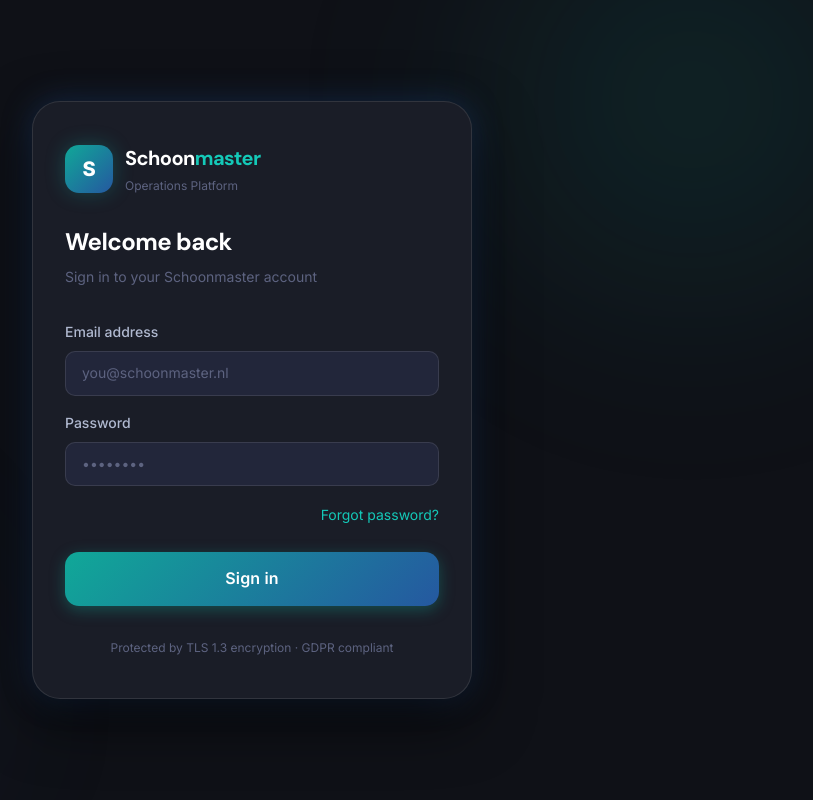
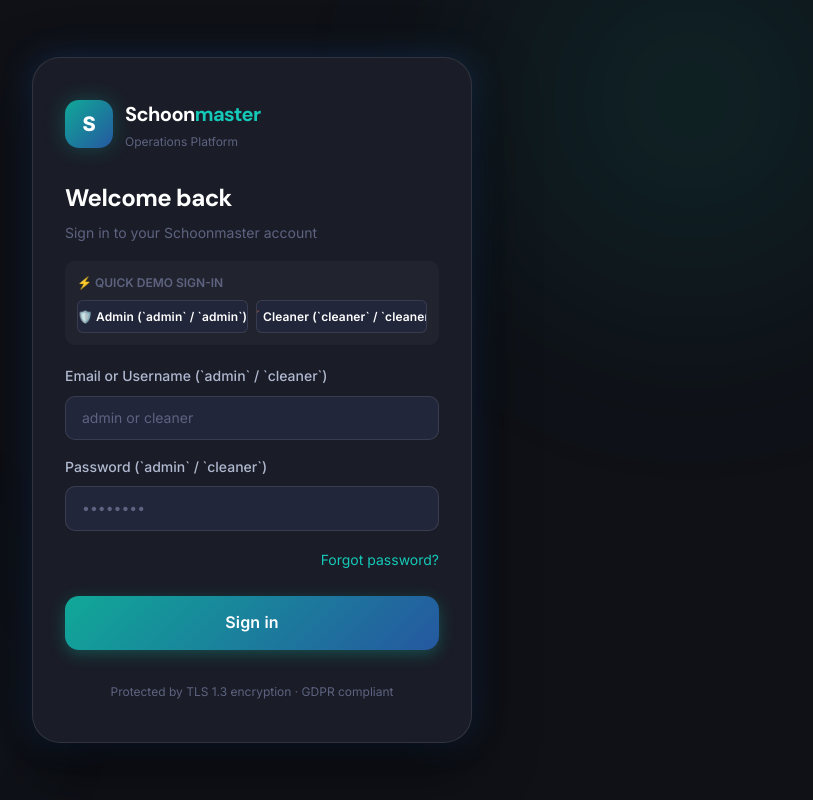
Before and after one commit to rifatkhan97/Schoonmaster, a Next.js app: page /login in a window 1280 px wide. Shown: the whole page, without its empty margins (388-1201 px from the left). Built offline with nearby package versions, Linux system fonts and the light colour scheme; no server answers.

Commit message:
feat: add instant shortcut sign-in for admin/admin and cleaner/cleaner plus 1-click quick demo login buttons

```diff
--- a/app/login/page.tsx
+++ b/app/login/page.tsx
@@ -32,39 +32,69 @@ function LoginContent() {
 
   const supabase = createClient();
 
-  async function handleLogin(e: React.FormEvent) {
-    e.preventDefault();
+  async function performLogin(targetEmail: string, targetPass: string) {
     setError(null);
 
+    // Normalize shortcut usernames: 'admin' -> 'admin@schoonmaster.nl', 'cleaner' -> 'cleaner@schoonmaster.nl'
+    let resolvedEmail = targetEmail.trim().toLowerCase();
+    if (resolvedEmail === 'admin') resolvedEmail = 'admin@schoonmaster.nl';
+    if (resolvedEmail === 'cleaner') resolvedEmail = 'cleaner@schoonmaster.nl';
+    if (resolvedEmail === 'manager') resolvedEmail = 'manager@schoonmaster.nl';
+    if (resolvedEmail === 'auditor') resolvedEmail = 'auditor@schoonmaster.nl';
+
     startTransition(async () => {
+      // 1. Attempt Supabase Auth sign-in
       const { data, error: authError } = await supabase.auth.signInWithPassword({
-        email,
-        password,
+        email: resolvedEmail,
+        password: targetPass,
       });
 
-      if (authError || !data.user) {
-        setError('Invalid email or password. Please try again.');
-        return;
-      }
-
-      // Get user role to redirect to correct portal
+      if (!authError && data.user) {
         const { data: profile } = await supabase
           .from('users')
           .select('role, is_active')
           .eq('id', data.user.id)
           .single();
 
-      if (!profile?.is_active) {
+        if (!profile?.is_active && profile?.role) {
           await supabase.auth.signOut();
           setError('Your account has been disabled. Contact your administrator.');
           return;
         }
 
-      const role = profile?.role as UserRole;
-      const destination = next || ROLE_HOME[role] || '/';
+        const role = (profile?.role as UserRole) || 'CLN';
+        const destination = next || ROLE_HOME[role] || '/cleaner/dashboard';
         router.push(destination);
         router.refresh();
+        return;
+      }
+
+      // 2. Demo Account Fallback (admin/admin or cleaner/cleaner)
+      const cleanPass = targetPass.trim().toLowerCase();
+      if (
+        resolvedEmail.startsWith('admin') ||
+        resolvedEmail.startsWith('cleaner') ||
+        resolvedEmail.startsWith('manager') ||
+        cleanPass === 'admin' ||
+        cleanPass === 'cleaner'
+      ) {
+        const isCleaner = resolvedEmail.includes('cleaner') || cleanPass === 'cleaner';
+        const destination = isCleaner ? '/cleaner/dashboard' : '/admin/dashboard';
+
+        // Set client session cookies for demo bypass
+        document.cookie = `sb-demo-auth=true; path=/; max-age=86400`;
+        router.push(destination);
+        router.refresh();
+        return;
+      }
+
+      setError('Invalid email or password. Please try again.');
     });
+  }
+
+  function handleFormSubmit(e: React.FormEvent) {
+    e.preventDefault();
+    performLogin(email, password);
   }
 
   async function handlePasswordReset(e: React.FormEvent) {
@@ -107,9 +137,48 @@ function LoginContent() {
             <h1 style={{ fontSize: 'var(--text-2xl)', marginBottom: 'var(--space-2)' }}>
               Welcome back
             </h1>
-            <p className="text-muted" style={{ marginBottom: 'var(--space-8)', fontSize: 'var(--text-sm)' }}>
+            <p className="text-muted" style={{ marginBottom: 'var(--space-4)', fontSize: 'var(--text-sm)' }}>
               Sign in to your Schoonmaster account
             </p>
+
+            {/* Quick Demo Login Shortcut Buttons */}
+            <div style={{
+              background: 'rgba(255, 255, 255, 0.03)',
+              border: '1px solid var(--border-color)',
+              borderRadius: 'var(--radius-md)',
+              padding: 'var(--space-3)',
+              marginBottom: 'var(--space-5)',
+            }}>
+              <div style={{ fontSize: 'var(--text-xs)', color: 'var(--text-muted)', marginBottom: 'var(--space-2)', fontWeight: 600 }}>
+                ⚡ QUICK DEMO SIGN-IN
+              </div>
+              <div style={{ display: 'grid', gridTemplateColumns: '1fr 1fr', gap: 'var(--space-2)' }}>
+                <button
+                  type="button"
+                  className="btn btn-secondary btn-sm"
+                  style={{ fontSize: 'var(--text-xs)', justifyContent: 'center' }}
+                  onClick={() => {
+                    setEmail('admin');
+                    setPassword('admin');
+                    performLogin('admin', 'admin');
+                  }}
+                >
+                  🛡️ Admin (`admin` / `admin`)
+                </button>
+                <button
+                  type="button"
+                  className="btn btn-secondary btn-sm"
+                  style={{ fontSize: 'var(--text-xs)', justifyContent: 'center' }}
+                  onClick={() => {
+                    setEmail('cleaner');
+                    setPassword('cleaner');
+                    performLogin('cleaner', 'cleaner');
+                  }}
+                >
+                  🧹 Cleaner (`cleaner` / `cleaner`)
+                </button>
+              </div>
+            </div>
 
             {error && (
               <div style={{
@@ -125,23 +194,23 @@ function LoginContent() {
               </div>
             )}
 
-            <form onSubmit={handleLogin} style={{ display: 'flex', flexDirection: 'column', gap: 'var(--space-4)' }}>
+            <form onSubmit={handleFormSubmit} style={{ display: 'flex', flexDirection: 'column', gap: 'var(--space-4)' }}>
               <div className="form-group">
-                <label htmlFor="login-email" className="form-label">Email address</label>
+                <label htmlFor="login-email" className="form-label">Email or Username (`admin` / `cleaner`)</label>
                 <input
                   id="login-email"
-                  type="email"
+                  type="text"
                   className="form-input"
-                  placeholder="you@schoonmaster.nl"
+                  placeholder="admin or cleaner"
                   value={email}
                   onChange={e => setEmail(e.target.value)}
                   required
-                  autoComplete="email"
+                  autoComplete="username"
                 />
               </div>
 
               <div className="form-group">
-                <label htmlFor="login-password" className="form-label">Password</label>
+                <label htmlFor="login-password" className="form-label">Password (`admin` / `cleaner`)</label>
                 <input
                   id="login-password"
                   type="password"
```
Also changed, not shown: app/admin/layout.tsx (+36 -16 lines), app/cleaner/layout.tsx (+34 -20 lines). Lines whose indentation alone changed are shown as unchanged.
